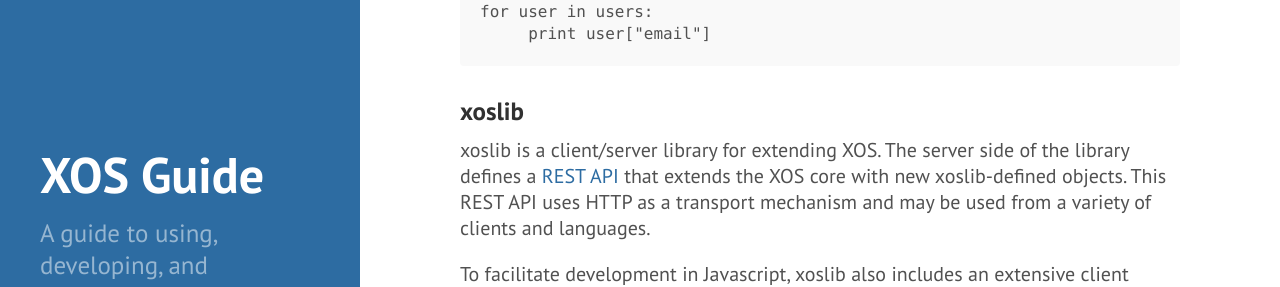
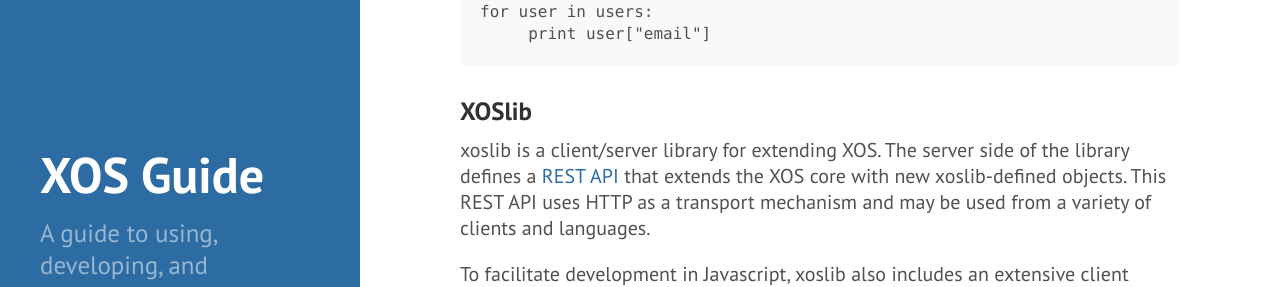
Before and after one commit to open-cloud/open-cloud.github.io.old, a Jekyll site: the page built from 2_developer.md, in a window 1280 px wide and 900 px high, scrolled down 6743 px. Shown: the part 165-452 px from the top of the window. Built offline with Jekyll 4.4.1, drawn with Linux system fonts in a browser that asks for light colours; Markdown is read by kramdown in place of the engine named in the settings.

Commit message:
small tweak

```diff
--- a/2_developer.md
+++ b/2_developer.md
@@ -309,7 +309,7 @@ The REST API may be used via a number of programming languages. Below are a few
     for user in users:
          print user["email"]
 
-###xoslib
+###XOSlib
 
 xoslib is a client/server library for extending XOS. The server side
 of the library defines a [REST API](http://portal.opencloud.us/docs/)
```
